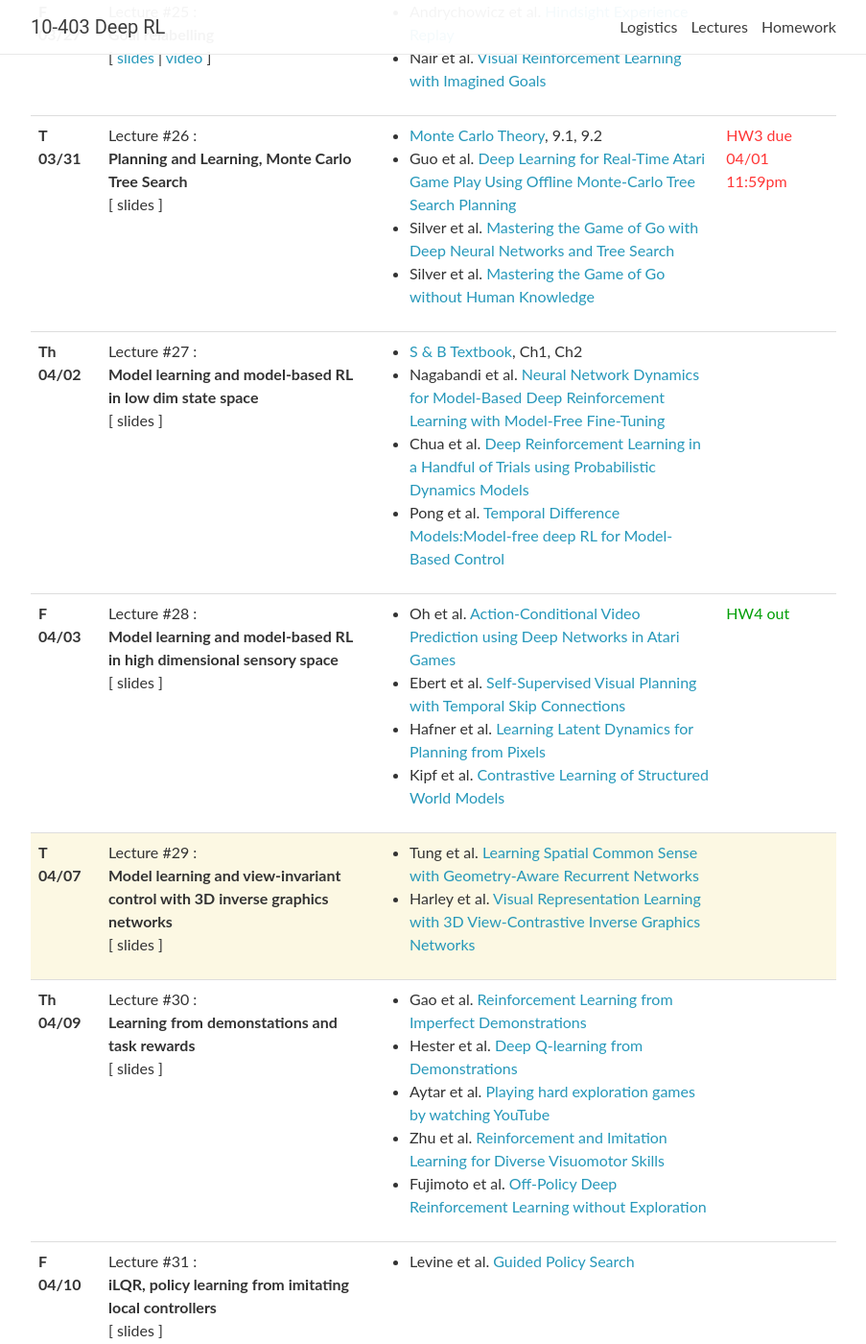
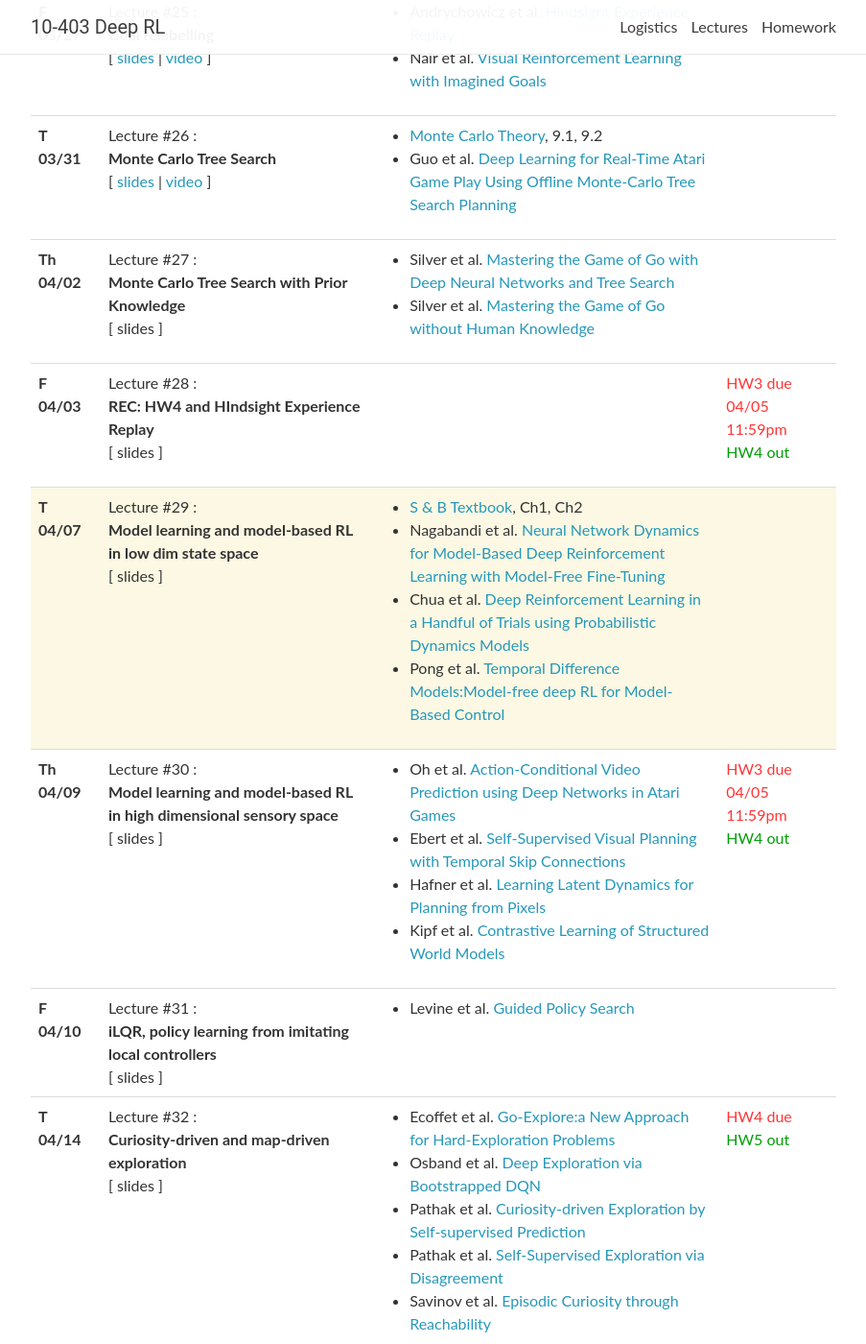
Before and after one commit to cmudeeprl/Spring202010403website, a Jekyll site: the page built from _pages/lectures.md, in a window 1280 px wide and 1400 px high, scrolled down 4206 px. Shown: the whole window at 96% size, without its empty margins (188-1091 px from the left). Built offline with Jekyll 4.4.1, drawn with Linux system fonts in a browser that asks for light colours; nearby versions of some CDN libraries; comment, search, counter and statistics services are not loaded.

Commit message:
updated 03/31

```diff
--- a/_data/lectures.yml
+++ b/_data/lectures.yml
@@ -404,51 +404,52 @@
   logistics:
 
 
+- date: T 03/31
+  lecturer:
+  title: >
+    <strong>Monte Carlo Tree Search</strong>
+  slides: https://cmudeeprl.github.io/Spring202010403website/assets/lectures/s20_lecture16.pdf
+  video: https://scs.hosted.panopto.com/Panopto/Pages/Viewer.aspx?id=261e1702-db0f-4912-9278-ab9101302d92
+  notes:
+  readings:
+    - <a href="https://statweb.stanford.edu/~owen/mc/Ch-var-is.pdf" target="_blank">Monte Carlo Theory</a>, 9.1, 9.2
+    - Guo et al. <a href="https://papers.nips.cc/paper/5421-deep-learning-for-real-time-atari-game-play-using-offline-monte-carlo-tree-search-planning" target="_blank">Deep Learning for Real-Time Atari Game Play Using Offline Monte-Carlo Tree Search Planning</a>
+  logistics:
+
 
 # ----------------------------- CONDUCTED --------------------------------------------------
 
 
 
-- date: T 03/31
+- date: Th 04/02
   lecturer:
   title: >
-    <strong>Planning and Learning, Monte Carlo Tree Search</strong>
+    <strong>Monte Carlo Tree Search with Prior Knowledge</strong>
   # slides: https://cmudeeprl.github.io/Spring202010403website/assets/lectures/lecture_17.pdf
   # video: https://scs.hosted.panopto.com/Panopto/Pages/Viewer.aspx?id=f68ee964-49b6-4a30-a32d-aaed01072cda
   notes:
   readings:
-    - <a href="https://statweb.stanford.edu/~owen/mc/Ch-var-is.pdf" target="_blank">Monte Carlo Theory</a>, 9.1, 9.2
-    - Guo et al. <a href="https://papers.nips.cc/paper/5421-deep-learning-for-real-time-atari-game-play-using-offline-monte-carlo-tree-search-planning" target="_blank">Deep Learning for Real-Time Atari Game Play Using Offline Monte-Carlo Tree Search Planning</a>
     - Silver et al. <a href="https://deepmind.com/research/publications/mastering-game-go-deep-neural-networks-tree-search/" target="_blank">Mastering the Game of Go with Deep Neural Networks and Tree Search</a>
     - Silver et al. <a href="https://deepmind.com/research/publications/mastering-game-go-without-human-knowledge/" target="_blank">Mastering the Game of Go without Human Knowledge</a>
   logistics:
-    <span class="deadline">HW3 due 04/01 11:59pm</span> <br>
 
-# - date: F 03/20
-#   lecturer:
-#   title: >
-#     <strong>REC: Graph Neural Networks</strong>
-#   # slides: https://cmudeeprl.github.io/Spring202010403website/assets/lectures/lecture_17.pdf
-#   # video: https://scs.hosted.panopto.com/Panopto/Pages/Viewer.aspx?id=f68ee964-49b6-4a30-a32d-aaed01072cda
-#   notes:
-#   readings:
-#     - Battaglia et al. <a href="https://arxiv.org/abs/1612.00222" target="_blank">Interaction Networks for Learning about Objects, Relations and Physics</a>
-#     - Zambaldi et al. <a href="https://arxiv.org/abs/1806.01830" target="_blank">Relational Deep Reinforcement Learning</a>
-#   logistics:
+
+- date: F 04/03
+  lecturer:
+  title: >
+    <strong>REC: HW4 and HIndsight Experience Replay</strong>
+  # slides: https://cmudeeprl.github.io/Spring202010403website/assets/lectures/lecture_17.pdf
+  # video: https://scs.hosted.panopto.com/Panopto/Pages/Viewer.aspx?id=5f5af510-f977-4634-8820-aaf80108ee41
+  notes:
+  readings:
+  logistics:
+    <span class="deadline">HW3 due 04/05 11:59pm</span> <br>
+    <span class="event">HW4 out</span>
 
 
 
 
-
-
-
-
-
-
-
-
-
-- date: Th 04/02
+- date: T 04/07
   lecturer:
   title: >
     <strong>Model learning and model-based RL in low dim state space</strong>
@@ -462,7 +463,7 @@
     - Pong et al. <a href="https://arxiv.org/pdf/1802.09081.pdf" target="_blank">Temporal Difference Models:Model-free deep RL for Model-Based Control</a>
   logistics:
 
-- date: F 04/03
+- date: Th 04/09
   lecturer:
   title: >
     <strong>Model learning and model-based RL in high dimensional sensory space</strong>
@@ -475,43 +476,36 @@
     - Hafner et al. <a href="https://arxiv.org/pdf/1811.04551.pdf" target="_blank">Learning Latent Dynamics for Planning from Pixels</a>
     - Kipf et al. <a href="https://arxiv.org/abs/1911.12247" target="_blank">Contrastive Learning of Structured World Models</a>
   logistics:
+    <span class="deadline">HW3 due 04/05 11:59pm</span> <br>
     <span class="event">HW4 out</span>
 
-# - date: F 03/27
+
+# - date: T 04/07
 #   lecturer:
 #   title: >
-#     <strong>REC</strong>
+#     <strong>Model learning and view-invariant control with 3D inverse graphics networks</strong>
+#   # slides: https://cmudeeprl.github.io/Spring202010403website/assets/lectures/lecture_22.pdf
+#   # video: https://scs.hosted.panopto.com/Panopto/Pages/Viewer.aspx?id=605352cc-987b-427b-b619-ab090117c673
 #   notes:
 #   readings:
-#   logistics: <span class="deadline">HW3 due 03/28 11:59pm</span>
-#       <span class="event">HW4 out</span>
+#     - Tung et al. <a href="https://arxiv.org/abs/1901.00003" target="_blank">Learning Spatial Common Sense with Geometry-Aware Recurrent Networks</a>
+#     - Harley et al. <a href="https://arxiv.org/abs/1906.03764" target="_blank">Visual Representation Learning with 3D View-Contrastive Inverse Graphics Networks</a>
+#   logistics:
 
-- date: T 04/07
-  lecturer:
-  title: >
-    <strong>Model learning and view-invariant control with 3D inverse graphics networks</strong>
-  # slides: https://cmudeeprl.github.io/Spring202010403website/assets/lectures/lecture_22.pdf
-  # video: https://scs.hosted.panopto.com/Panopto/Pages/Viewer.aspx?id=605352cc-987b-427b-b619-ab090117c673
-  notes:
-  readings:
-    - Tung et al. <a href="https://arxiv.org/abs/1901.00003" target="_blank">Learning Spatial Common Sense with Geometry-Aware Recurrent Networks</a>
-    - Harley et al. <a href="https://arxiv.org/abs/1906.03764" target="_blank">Visual Representation Learning with 3D View-Contrastive Inverse Graphics Networks</a>
-  logistics:
-
-- date: Th 04/09
-  lecturer:
-  title: >
-    <strong>Learning from demonstations and task rewards</strong>
-  # slides: https://cmudeeprl.github.io/Spring202010403website/assets/lectures/lecture_23.pdf
-  # video: https://scs.hosted.panopto.com/Panopto/Pages/Viewer.aspx?id=fc89c296-5db3-4af2-bf14-ab0b0117a22c
-  notes:
-  readings:
-    - Gao et al. <a href="https://arxiv.org/abs/1802.05313" target="_blank">Reinforcement Learning from Imperfect Demonstrations</a>
-    - Hester et al. <a href="https://arxiv.org/abs/1704.03732" target="_blank">Deep Q-learning from Demonstrations</a>
-    - Aytar et al. <a href="https://arxiv.org/abs/1805.11592" target="_blank">Playing hard exploration games by watching YouTube</a>
-    - Zhu et al. <a href="https://arxiv.org/abs/1802.09564" target="_blank">Reinforcement and Imitation Learning for Diverse Visuomotor Skills</a>
-    - Fujimoto et al. <a href="https://arxiv.org/abs/1812.02900" target="_blank">Off-Policy Deep Reinforcement Learning without Exploration</a>
-  logistics:
+# - date: Th 04/09
+#   lecturer:
+#   title: >
+#     <strong>Learning from demonstations and task rewards</strong>
+#   # slides: https://cmudeeprl.github.io/Spring202010403website/assets/lectures/lecture_23.pdf
+#   # video: https://scs.hosted.panopto.com/Panopto/Pages/Viewer.aspx?id=fc89c296-5db3-4af2-bf14-ab0b0117a22c
+#   notes:
+#   readings:
+#     - Gao et al. <a href="https://arxiv.org/abs/1802.05313" target="_blank">Reinforcement Learning from Imperfect Demonstrations</a>
+#     - Hester et al. <a href="https://arxiv.org/abs/1704.03732" target="_blank">Deep Q-learning from Demonstrations</a>
+#     - Aytar et al. <a href="https://arxiv.org/abs/1805.11592" target="_blank">Playing hard exploration games by watching YouTube</a>
+#     - Zhu et al. <a href="https://arxiv.org/abs/1802.09564" target="_blank">Reinforcement and Imitation Learning for Diverse Visuomotor Skills</a>
+#     - Fujimoto et al. <a href="https://arxiv.org/abs/1812.02900" target="_blank">Off-Policy Deep Reinforcement Learning without Exploration</a>
+#   logistics:
 
 # - date: F 04/03
 #   lecturer:
```
Also changed, not shown: 1 other file.
